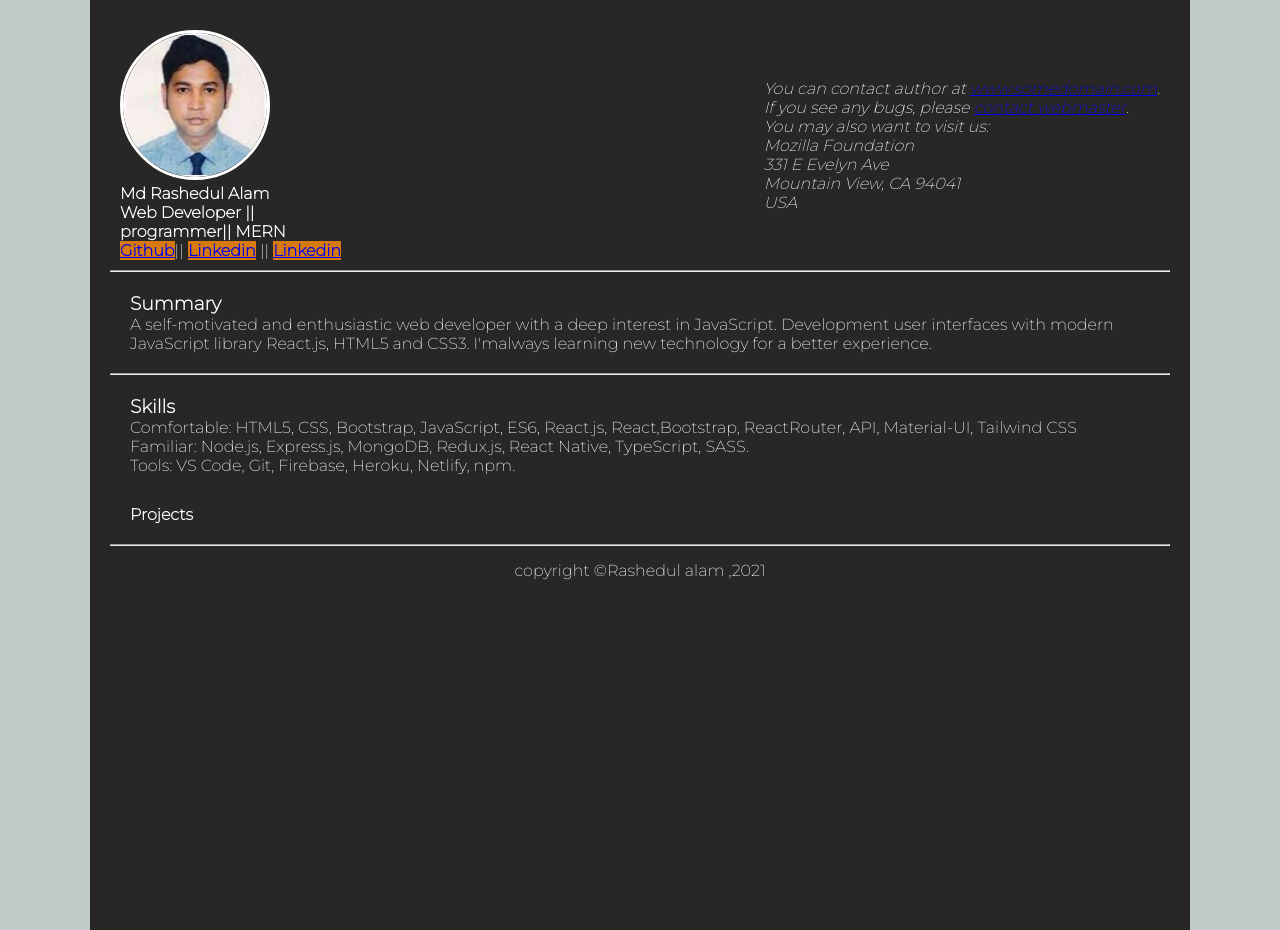
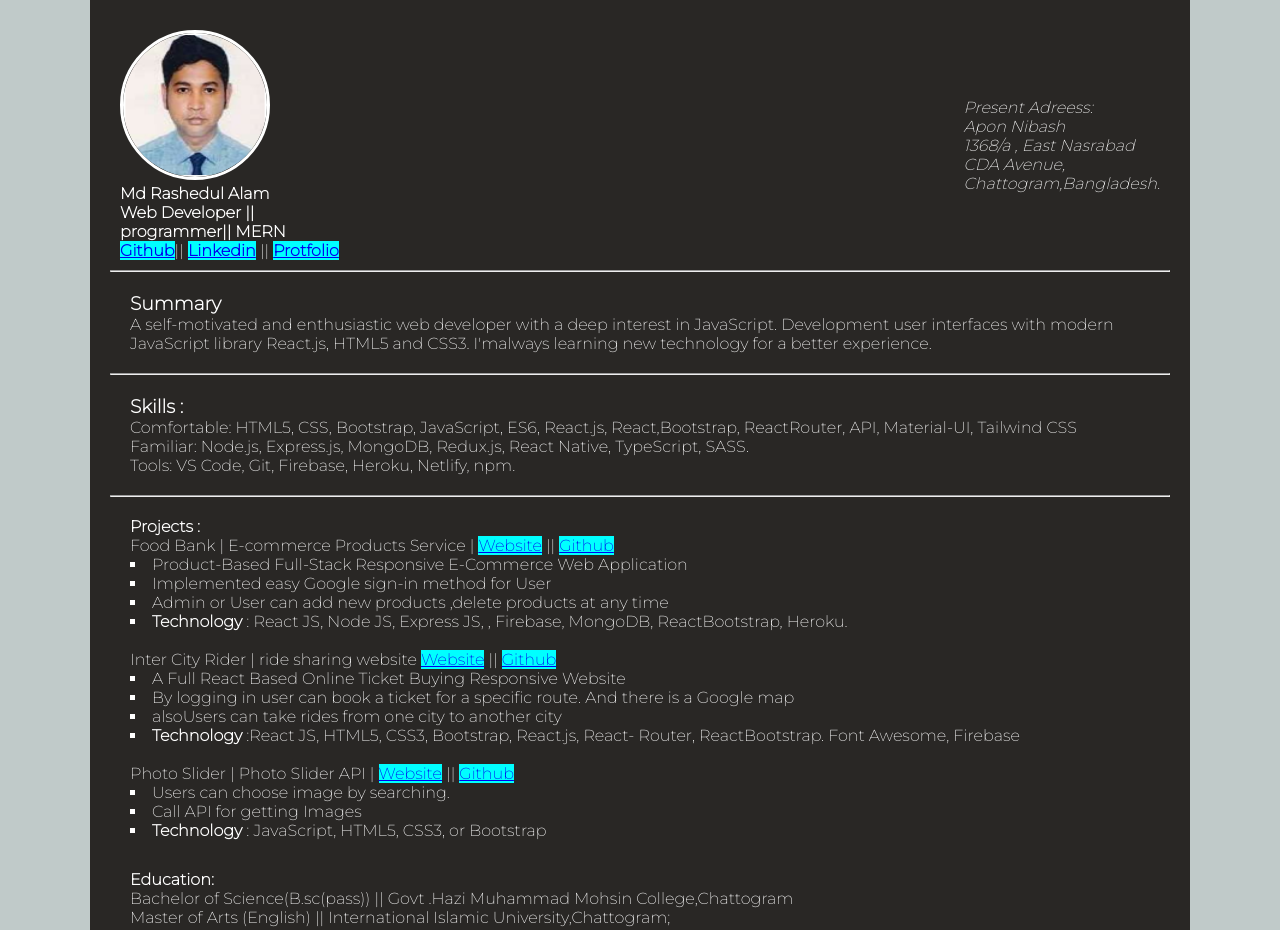
Before and after one commit to rashedulalam362/resume-project, a plain HTML site: page index.html in a window 1280 px wide. Shown: the top 930 px of the page. Drawn offline with Linux system fonts and the light colour scheme.

Commit message:
processing update

```diff
--- a/index.html
+++ b/index.html
@@ -19,22 +19,18 @@
             <p>Md Rashedul Alam</p>
              <p>Web Developer ||<br/> programmer|| MERN</p>
              <a href="https://github.com/">Github</a>||
-              <a href="#">Linkedin</a> ||
-              <a href="#">Linkedin</a>
+              <a href="https://www.linkedin.com/in/md-rashedul-alam-567112211/">Linkedin</a> ||
+              <a href="https://be-cleaner.web.app/">Protfolio</a>
 
          </div>
 
 
         <address>
-            You can contact author at <a href="http://www.somedomain.com/contact">
-            www.somedomain.com</a>.<br>
-            If you see any bugs, please <a href="mailto:webmaster@somedomain.com">
-            contact webmaster</a>.<br>
-            You may also want to visit us:<br>
-            Mozilla Foundation<br>
-            331 E Evelyn Ave<br>
-            Mountain View, CA 94041<br>
-            USA
+          Present  Adreess:<br/>
+            Apon Nibash<br>
+            1368/a , East Nasrabad<br>
+            CDA Avenue, <br>
+            Chattogram,Bangladesh.
           </address>
         </header>
         <hr>
@@ -52,16 +48,46 @@
         <hr>
 
         <section>
-          <h3>Skills</h3>
+          <h3>Skills :</h3>
           <p>Comfortable: HTML5, CSS, Bootstrap, JavaScript, ES6, React.js, React,Bootstrap, ReactRouter, API, Material-UI, Tailwind CSS</p>
           <p>Familiar: Node.js, Express.js, MongoDB, Redux.js, React Native, TypeScript, SASS.</p>
 
           <p>Tools: VS Code, Git, Firebase, Heroku, Netlify, npm.</p>
         </section>
+         <hr>
+        <section >
+        <h4>Projects : </h4>
+        <p>Food Bank | E-commerce Products Service | <a class="personal_info" href="https://food-bank-a7d75.web.app/">Website</a> || <a href="https://github.com/rashedulalam362/Food-bank">Github</a> </p>
+         <ul>
+          <li>Product-Based Full-Stack Responsive E-Commerce Web Application</li>
+          <li>Implemented easy Google sign-in method for User </li>
+          <li>Admin or User can add new products ,delete products at any time</li>
+          <li><b>Technology</b> : React JS, Node JS, Express JS, , Firebase, MongoDB,
+            ReactBootstrap, Heroku.  </li>
+        </ul>
+       <br/>
+        <p>Inter City Rider | ride sharing website <a href="https://inter-city-db600.web.app/">Website</a> || <a href="https://github.com/rashedulalam362/inter-city">Github</a> </p>
+         <ul>
+          <li>A Full React Based Online Ticket Buying Responsive Website</li>
+          <li>By logging in user can book a ticket for a specific route. And there is a Google map </li>
+          <li>alsoUsers can take rides from one city to another city</li>
+          <li><b>Technology</b> :React JS, HTML5, CSS3, Bootstrap, React.js, React-
+            Router, ReactBootstrap. Font Awesome, Firebase </li>
+        </ul>
+        <br/>
+        <p>Photo Slider | Photo Slider API  | <a href="https://rashedulalam362.github.io/photo-slider/">Website</a> || <a href="https://github.com/rashedulalam362/photo-slider">Github</a> </p>
+         <ul>
+          <li>Users can choose image by searching.</li>
+          <li>Call API for getting Images </li>
+           <li><b>Technology</b> : JavaScript, HTML5, CSS3, or Bootstrap
+            </li>
+        </ul>
+        </section>
 
-        <section class="projects">
-        <h4>Projects</h4>
-
+        <section>
+         <h4>Education: </h4>
+        <p>Bachelor of Science(B.sc(pass)) || Govt .Hazi Muhammad Mohsin College,Chattogram</p>
+        <p>Master of Arts (English) || International Islamic University,Chattogram;</p>
         </section>
 
         </main>
--- a/style.css
+++ b/style.css
@@ -8,15 +8,17 @@
 body{
     background-color:rgb(192, 202, 201);
     font-family: 'Montserrat', sans-serif;
+
 }
 
 .container{
     max-width: 1100px;
-    height: 1000px;
+    max-height: 1000px;
     background-color:#292725;
     color: white;
     margin: 0 auto;
     padding: 20px;
+    overflow:auto;
 }
 
 .image_pic{
@@ -28,13 +30,13 @@ body{
 
 }
 .personal_info a{
-    background-color: #d67a10 ;
+    background-color: aqua ;
     font-weight: bold;
    text-decoration: underline;
 }
 .personal_info a:hover{
     color:white;
-    background-color:#d67a10 ;
+    background-color:aqua ;
     text-decoration: underline ;
 }
 header{
@@ -58,8 +60,23 @@ section{
     padding: 10px;
     margin: 10px;
 }
+section p a{
+    background-color:aqua
+
+
+}
+section p a:hover{
+    background-color:aqua;
+    color:black;
+
+}
 
 .footer{
   text-align: center;
   margin-top: 15px;
 }
+
+ul li{
+    list-style-position: inside;
+    list-style-type: square;
+}
```
